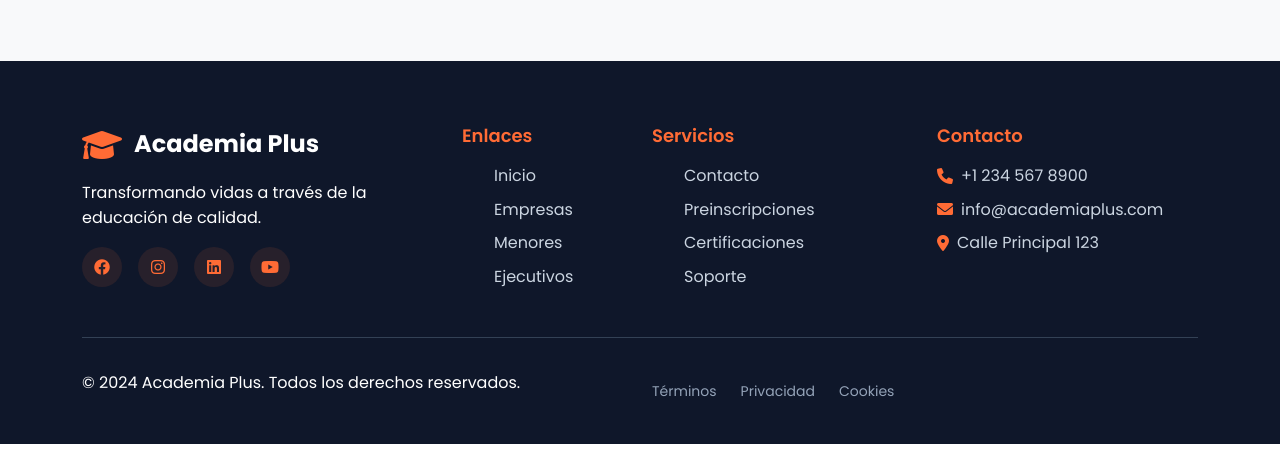
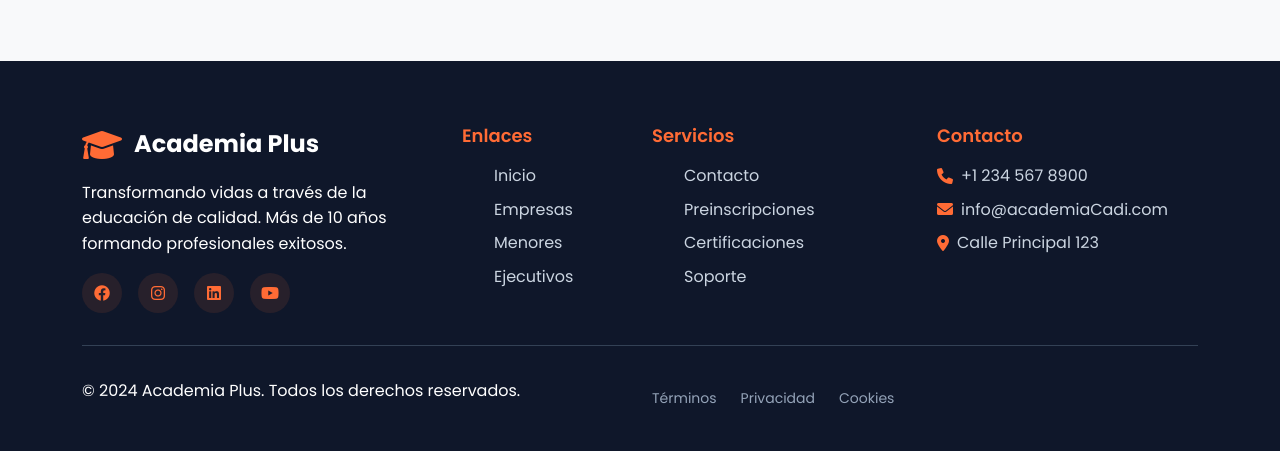
Before and after one commit to MeleanDev/CADI-Proyect, a plain HTML site: page contacto.html in a window 1280 px wide. Shown: the part 1952-2403 px from the top of the page. Drawn offline with nearby package versions, Linux system fonts and the light colour scheme.

Commit message:
Actualizar información de contacto y mejorar descripción en varias páginas

```diff
--- a/contacto.html
+++ b/contacto.html
@@ -232,7 +232,7 @@
                                 <i class="fas fa-graduation-cap"></i>
                                 <span>Academia Plus</span>
                             </div>
-                            <p>Transformando vidas a través de la educación de calidad.</p>
+                            <p>Transformando vidas a través de la educación de calidad. Más de 10 años formando profesionales exitosos.</p>
                             <div class="social-links">
                                 <a href="#"><i class="fab fa-facebook"></i></a>
                                 <a href="#"><i class="fab fa-instagram"></i></a>
@@ -268,7 +268,7 @@
                             <h4>Contacto</h4>
                             <div class="contact-info">
                                 <p><i class="fas fa-phone"></i> +1 234 567 8900</p>
-                                <p><i class="fas fa-envelope"></i> info@academiaplus.com</p>
+                                <p><i class="fas fa-envelope"></i> info@academiaCadi.com</p>
                                 <p><i class="fas fa-map-marker-alt"></i> Calle Principal 123</p>
                             </div>
                         </div>
```
Also changed, not shown: curso-detalle.html (+2 -2 lines), cursos-ejecutivos.html (+2 -2 lines), cursos-empresas.html (+2 -2 lines), cursos-menores.html (+2 -2 lines), index.html (+1 -1 lines), preinscripciones.html (+2 -2 lines).
